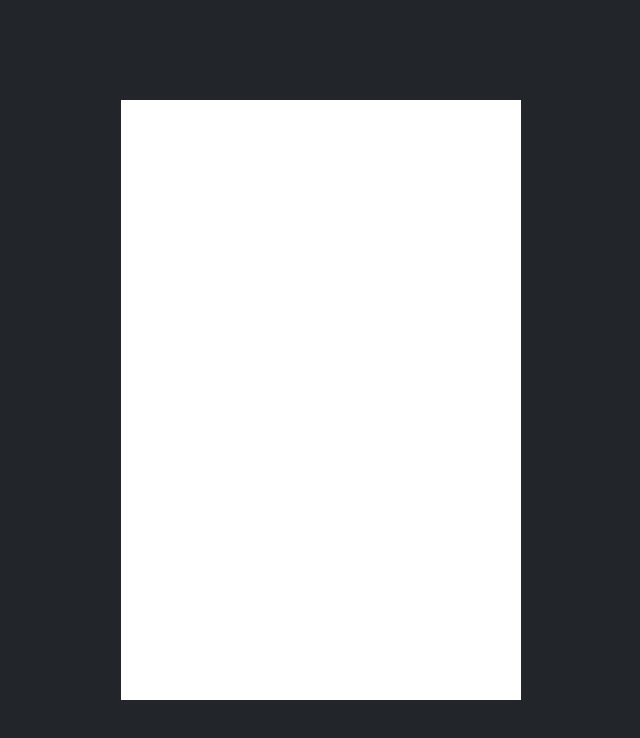
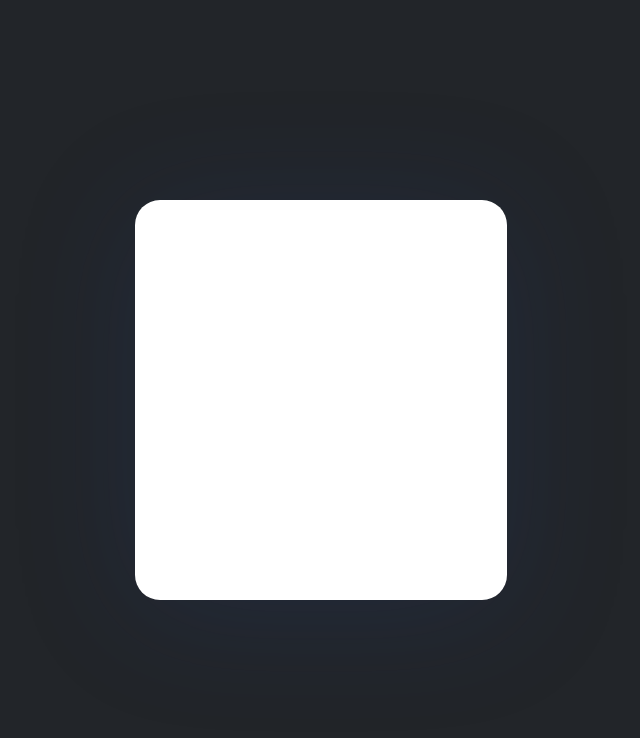
Before and after one commit to 2023-techeer-ideathon-team-2/copt, a React (Vite) app: page /select in a window 1280 px wide. Shown: the top 738 px of the page, without its empty margins (319-959 px from the left). Built offline with nearby package versions, Linux system fonts and the light colour scheme; a web font is replaced by a local one.

Commit message:
design: edit ChooseQuestion base design

```diff
--- /dev/null
+++ b/src/components/ChooseQuestion.jsx
@@ -0,0 +1,22 @@
+const ChooseQuestion = () => {
+    return (
+        <div
+            style={{
+                backgroundColor: '#fff',
+                width: '58%',
+                height: '50%',
+                margin: '0 auto',
+                display: 'flex',
+                flexDirection: 'column',
+                alignItems: 'center',
+                borderRadius: '25px',
+                boxShadow: '0px 11.6189px 124.28px rgba(37, 72, 153, 0.17)'
+            }}>
+
+
+
+        </div>
+    );
+};
+
+export default ChooseQuestion;
--- a/src/pages/SelectPage.jsx
+++ b/src/pages/SelectPage.jsx
@@ -1,3 +1,5 @@
+import ChooseQuestion from "../components/ChooseQuestion";
+
 const SelectPage = () => {
   return (
     <div
@@ -7,13 +9,7 @@ const SelectPage = () => {
         alignItems: 'center',
         height: '100%',
       }}>
-      <div
-        style={{
-          width: 400,
-          height: 600,
-
-          backgroundColor: 'white',
-        }}></div>
+        <ChooseQuestion/>
     </div>
   );
 };
```
